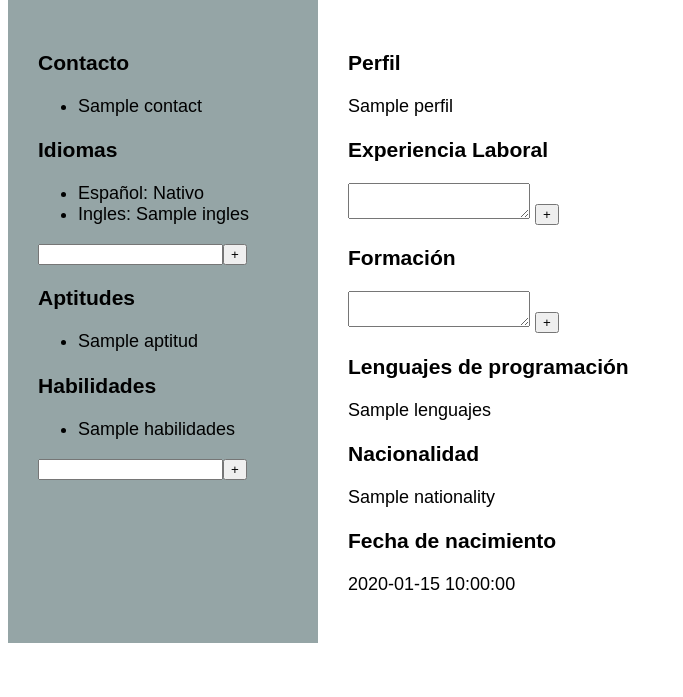
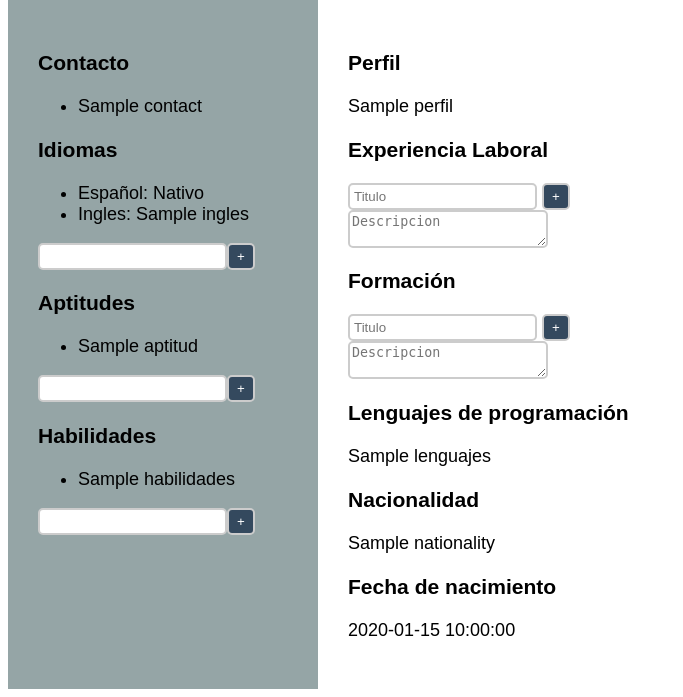
Before and after one commit to felix-gy/Formulario-a-CV, a Flask app: template templates/curriculum.html in a window 1280 px wide; the page is wider, and only the part inside the window is pictured. Shown: the part 263-960 px from the top of that part, without its empty margins (0-683 px from the left). Before the commit the page ends 906 px from the top of that part, so only its background shows below. Run offline with Flask 2, Linux system fonts and the light colour scheme; the template is opened without the code that fills it: most values are stand-ins (such as "Sample title", 1, 10 or a date in 2020).

Commit message:
añadiendo funcionalidad botones añadir

```diff
--- a/static/curriculum.js
+++ b/static/curriculum.js
@@ -1,5 +1,4 @@
 document.addEventListener("DOMContentLoaded", () => {
-    document.querySelector()
 });
 
 function añadir_1 (a) {
@@ -11,3 +10,20 @@ function añadir_1 (a) {
     input.value = '';
     input.focus();
 }
+function añadir_2 (a) {
+    const input = a.previousElementSibling;
+    const textArea = a.nextElementSibling;
+    const div = document.createElement('div');
+    const h4 = document.createElement('h4');
+    const p = document.createElement('p');
+    const lista = input.previousElementSibling;
+    h4.innerHTML += input.value;
+    p.innerHTML = textArea.value;
+    div.appendChild(h4);
+    div.appendChild(p);
+    lista.appendChild(div);
+    input.value = '';
+    input.focus();
+    textArea.value = '';
+    textArea.focus();
+}
--- a/static/style_cv.css
+++ b/static/style_cv.css
@@ -27,3 +27,22 @@
   flex: 1;
   padding: 30px;
 }
+
+input {
+  border: 2px solid #ccc;
+  border-radius: 5px;
+  padding: 4px;
+
+}
+textarea {
+  border: 2px solid #ccc;
+  border-radius: 5px;
+  display: block;
+}
+button {
+  border: 2px solid #ccc;
+  border-radius: 5px;
+  color: white;
+  padding: 4px 8px;
+  background-color: #34495e;
+}
--- a/templates/curriculum.html
+++ b/templates/curriculum.html
@@ -30,6 +30,7 @@
       <ul>
         <li> {{ aptitud }}</li>
       </ul>
+      <input type="text"><button onclick="añadir_1(this)">+</button>
       <h3> Habilidades </h3>
       <ul>
         <li> {{ habilidades }}</li>
@@ -38,18 +39,22 @@
     </div>
 
     <div class="content">
-      <h3> Perfil </h3>
+      <div>
+        <h3> Perfil </h3>
         <p> {{ perfil }} </p>
-      <h3> Experiencia Laboral </h3>
-        <label for="experiencia">
-          <textarea name="experiencia"></textarea>
-          <button>+</button>
-        </label>
-      <h3> Formación </h3>
-        <label for="formacion">
-          <textarea name="formacion"></textarea>
-          <button>+</button>
-        </label>
+      </div>
+      <div>
+        <h3> Experiencia Laboral </h3>
+      </div>
+      <input type="text" placeholder="Titulo">
+      <button onclick="añadir_2(this)" class="text_btn">+</button>
+      <textarea placeholder="Descripcion" cols="22"  name="experiencia"></textarea>
+      <div>
+        <h3> Formación </h3>
+      </div>
+      <input type="text" placeholder="Titulo">
+      <button onclick="añadir_2(this)" class="text_btn" >+</button>
+      <textarea placeholder="Descripcion" cols="22" name="formacion"></textarea>
       <h3> Lenguajes de programación </h3>
         <p> {{ lenguajes }}</p>
       <h3> Nacionalidad </h3>
```
